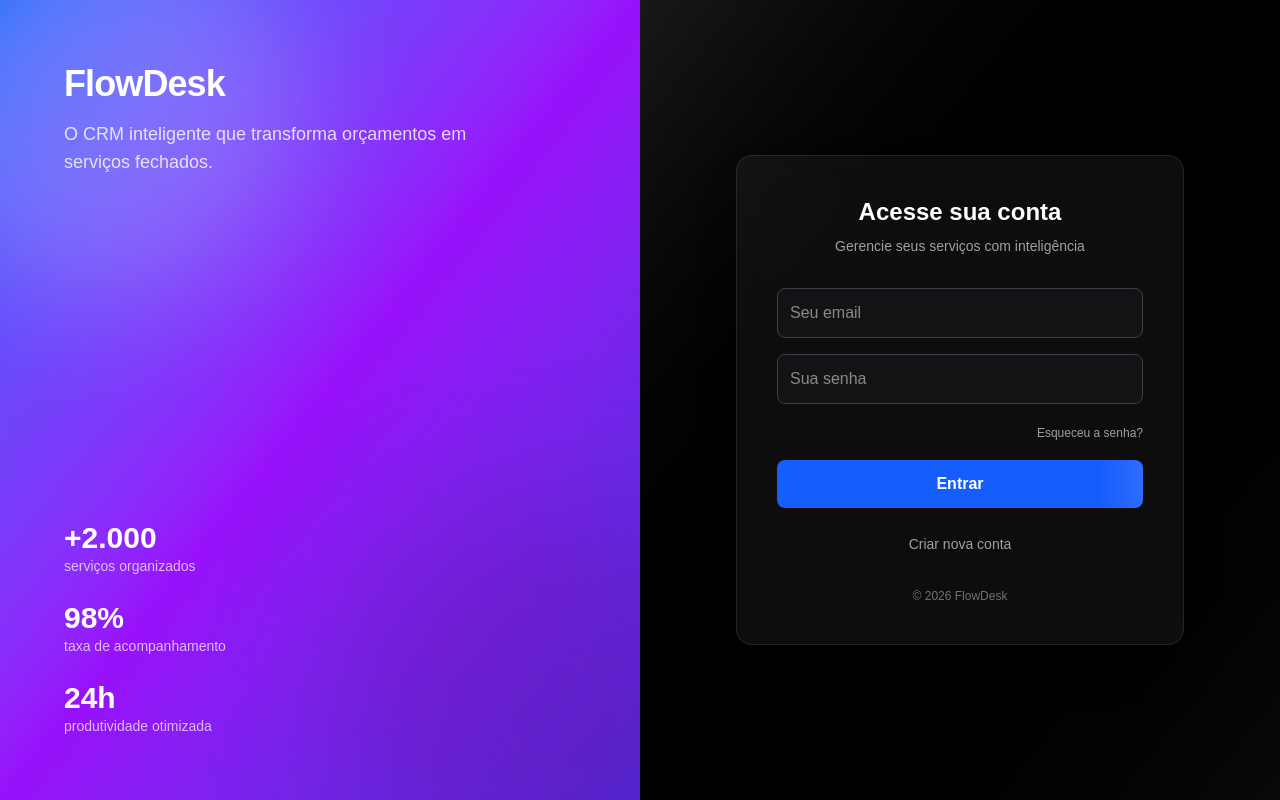
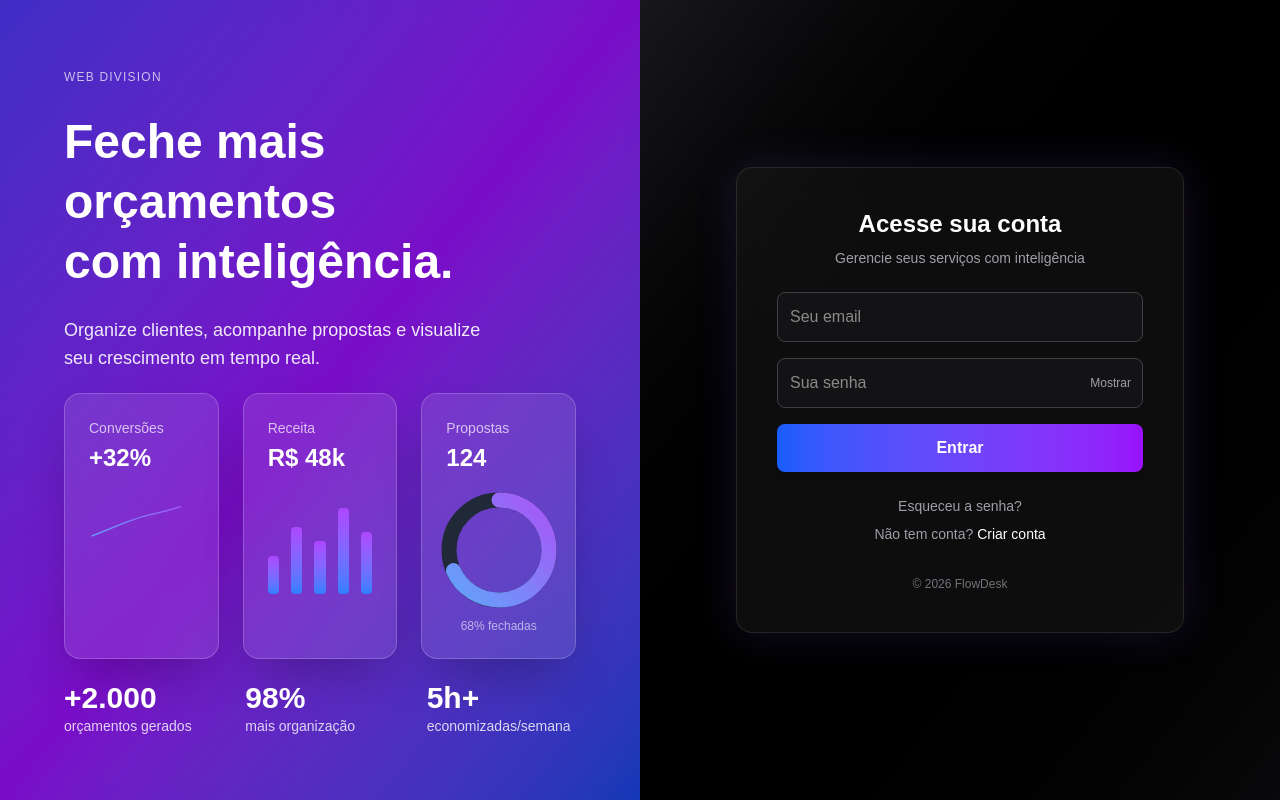
Before and after one commit to gl0926320-blip/flowdesk, a Next.js app: page /login in a window 1280 px wide. Built offline with nearby package versions, Linux system fonts and the light colour scheme; no server answers.

Commit message:
commit area de login e gráficos

```diff
--- a/app/login/page.tsx
+++ b/app/login/page.tsx
@@ -1,6 +1,6 @@
 "use client";
 
-import { useState } from "react";
+import { useState, useMemo } from "react";
 import { createClient } from "@/lib/supabase-browser";
 import { useRouter } from "next/navigation";
 import { motion } from "framer-motion";
@@ -9,17 +9,43 @@ export default function Login() {
   const router = useRouter();
   const supabase = createClient();
 
+  const [mode, setMode] = useState<"login" | "register" | "reset">("login");
+
   const [email, setEmail] = useState("");
   const [password, setPassword] = useState("");
+  const [confirmPassword, setConfirmPassword] = useState("");
+
+  const [showPassword, setShowPassword] = useState(false);
+  const [showConfirm, setShowConfirm] = useState(false);
+
   const [loading, setLoading] = useState(false);
   const [errorMsg, setErrorMsg] = useState<string | null>(null);
   const [successMsg, setSuccessMsg] = useState<string | null>(null);
 
+  const passwordStrength = useMemo(() => {
+    let score = 0;
+    if (password.length >= 6) score++;
+    if (/[A-Z]/.test(password)) score++;
+    if (/[0-9]/.test(password)) score++;
+    if (/[^A-Za-z0-9]/.test(password)) score++;
+    return score;
+  }, [password]);
+
+  const strengthLabel = ["Muito fraca", "Fraca", "Boa", "Forte", "Muito forte"];
+
+  function resetMessages() {
+    setErrorMsg(null);
+    setSuccessMsg(null);
+  }
+
+  function changeMode(newMode: typeof mode) {
+    resetMessages();
+    setMode(newMode);
+  }
+
   async function handleLogin(e: any) {
     e.preventDefault();
-
-  setErrorMsg(null);
-  setSuccessMsg(null);
+    resetMessages();
 
     if (!email || !password) {
       setErrorMsg("Preencha email e senha.");
@@ -43,17 +69,22 @@ const [successMsg, setSuccessMsg] = useState<string | null>(null);
     }
   }
 
-  async function handleRegister() {
-  setErrorMsg(null);
-  setSuccessMsg(null);
+  async function handleRegister(e: any) {
+    e.preventDefault();
+    resetMessages();
 
-  if (!email || !password) {
-    setErrorMsg("Preencha email e senha.");
+    if (!email || !password || !confirmPassword) {
+      setErrorMsg("Preencha todos os campos.");
       return;
     }
 
-  if (password.length < 6) {
-    setErrorMsg("A senha precisa ter no mínimo 6 caracteres.");
+    if (password !== confirmPassword) {
+      setErrorMsg("As senhas não coincidem.");
+      return;
+    }
+
+    if (passwordStrength < 2) {
+      setErrorMsg("Use uma senha mais forte.");
       return;
     }
 
@@ -72,163 +103,309 @@ const [successMsg, setSuccessMsg] = useState<string | null>(null);
     if (error) {
       setErrorMsg(error.message);
     } else {
-    setSuccessMsg(
-      "Conta criada com sucesso! Verifique seu email para confirmar."
-    );
-    setEmail("");
-    setPassword("");
+      setSuccessMsg("Conta criada! Verifique seu email.");
+      setTimeout(() => changeMode("login"), 2000);
     }
   }
 
-  async function handleResetPassword() {
-  setErrorMsg(null);
-  setSuccessMsg(null);
+  async function handleReset(e: any) {
+    e.preventDefault();
+    resetMessages();
 
     if (!email) {
-    setErrorMsg("Digite seu email para redefinir a senha.");
+      setErrorMsg("Digite seu email.");
       return;
     }
+
+    setLoading(true);
 
     const { error } = await supabase.auth.resetPasswordForEmail(email, {
       redirectTo: `${window.location.origin}/update-password`,
     });
 
+    setLoading(false);
+
     if (error) {
-    setErrorMsg("Erro ao enviar email de recuperação.");
+      setErrorMsg("Erro ao enviar email.");
     } else {
-    setSuccessMsg("Email de recuperação enviado! Verifique sua caixa de entrada.");
+      setSuccessMsg("Email de recuperação enviado!");
     }
   }
 
   return (
-    <div className="min-h-screen flex bg-black text-white overflow-hidden">
+    <div className="min-h-screen flex bg-black text-white">
 
       {/* LADO ESQUERDO */}
-      <div className="hidden lg:flex w-1/2 relative bg-gradient-to-br from-blue-600 via-purple-600 to-indigo-700 p-16 flex-col justify-between">
+      <div className="hidden lg:flex w-1/2 relative overflow-hidden bg-gradient-to-br from-indigo-600 via-purple-600 to-blue-700 p-16 flex-col justify-between">
 
+        <div className="absolute inset-0 bg-black/20 backdrop-blur-sm" />
+
+        <div className="relative z-10">
+          <span className="text-xs tracking-widest text-white/70 uppercase">
+            Web Division
+          </span>
+
+          <h1 className="text-5xl font-bold mt-6 leading-tight">
+            Feche mais orçamentos <br /> com inteligência.
+          </h1>
+
+          <p className="mt-6 text-white/90 text-lg max-w-md">
+            Organize clientes, acompanhe propostas e visualize seu crescimento em tempo real.
+          </p>
+        </div>
+
+        {/* CARDS COM GRÁFICOS DIFERENTES */}
+<div className="relative z-10 grid grid-cols-1 md:grid-cols-3 gap-6">
+
+  {/* CARD 1 - LINHA */}
   <motion.div
-          initial={{ opacity: 0, y: -40 }}
-          animate={{ opacity: 1, y: 0 }}
-          transition={{ duration: 0.8 }}
+    initial={{ y: 40, opacity: 0 }}
+    animate={{ y: 0, opacity: 1 }}
+    transition={{ delay: 0.1 }}
+    className="bg-white/10 backdrop-blur-xl p-6 rounded-2xl border border-white/20 shadow-2xl"
   >
-          <h1 className="text-4xl font-bold tracking-tight">
-            FlowDesk
-          </h1>
-          <p className="mt-4 text-lg text-white/80 max-w-md">
-            O CRM inteligente que transforma orçamentos em serviços fechados.
+    <p className="text-white/70 text-sm">Conversões</p>
+    <p className="text-2xl font-bold mt-1">+32%</p>
+
+    <svg viewBox="0 0 320 160" className="mt-4">
+      <defs>
+        <linearGradient id="lineGradient" x1="0" y1="0" x2="1" y2="0">
+          <stop offset="0%" stopColor="#60a5fa" />
+          <stop offset="100%" stopColor="#a855f7" />
+        </linearGradient>
+      </defs>
+
+      <motion.path
+        d="M10 140 Q 60 120 110 100 T 210 70 T 310 40"
+        fill="transparent"
+        stroke="url(#lineGradient)"
+        strokeWidth="4"
+        strokeLinecap="round"
+        initial={{ pathLength: 0 }}
+        animate={{ pathLength: 1 }}
+        transition={{ duration: 2, repeat: Infinity }}
+      />
+    </svg>
+  </motion.div>
+
+  {/* CARD 2 - BARRAS */}
+  <motion.div
+    initial={{ y: 40, opacity: 0 }}
+    animate={{ y: 0, opacity: 1 }}
+    transition={{ delay: 0.2 }}
+    className="bg-white/10 backdrop-blur-xl p-6 rounded-2xl border border-white/20 shadow-2xl"
+  >
+    <p className="text-white/70 text-sm">Receita</p>
+    <p className="text-2xl font-bold mt-1">R$ 48k</p>
+
+    <div className="flex items-end gap-3 h-24 mt-6">
+      {[40, 70, 55, 90, 65].map((h, i) => (
+        <motion.div
+          key={i}
+          className="flex-1 bg-gradient-to-t from-blue-500 to-purple-500 rounded"
+          initial={{ height: 0 }}
+          animate={{ height: `${h}%` }}
+          transition={{ duration: 0.8, delay: i * 0.1 }}
+        />
+      ))}
+    </div>
+  </motion.div>
+
+  {/* CARD 3 - PIZZA */}
+  <motion.div
+    initial={{ y: 40, opacity: 0 }}
+    animate={{ y: 0, opacity: 1 }}
+    transition={{ delay: 0.3 }}
+    className="bg-white/10 backdrop-blur-xl p-6 rounded-2xl border border-white/20 shadow-2xl flex flex-col items-center"
+  >
+    <p className="text-white/70 text-sm self-start">Propostas</p>
+    <p className="text-2xl font-bold mt-1 self-start">124</p>
+
+    <svg width="120" height="120" viewBox="0 0 120 120" className="mt-4">
+      <circle
+        cx="60"
+        cy="60"
+        r="50"
+        stroke="#1f2937"
+        strokeWidth="15"
+        fill="transparent"
+      />
+
+      <motion.circle
+        cx="60"
+        cy="60"
+        r="50"
+        stroke="url(#pieGradient)"
+        strokeWidth="15"
+        fill="transparent"
+        strokeDasharray="314"
+        strokeDashoffset="100"
+        strokeLinecap="round"
+        initial={{ strokeDashoffset: 314 }}
+        animate={{ strokeDashoffset: 100 }}
+        transition={{ duration: 1.5 }}
+        transform="rotate(-90 60 60)"
+      />
+
+      <defs>
+        <linearGradient id="pieGradient" x1="0" y1="0" x2="1" y2="1">
+          <stop offset="0%" stopColor="#60a5fa" />
+          <stop offset="100%" stopColor="#a855f7" />
+        </linearGradient>
+      </defs>
+    </svg>
+
+    <p className="text-xs text-white/60 mt-2">
+      68% fechadas
     </p>
   </motion.div>
 
-        <motion.div
-          initial={{ opacity: 0 }}
-          animate={{ opacity: 1 }}
-          transition={{ delay: 0.5 }}
-          className="space-y-6"
-        >
+</div>
+
+        <div className="relative z-10 grid grid-cols-3 gap-8">
           <div>
             <p className="text-3xl font-bold">+2.000</p>
-            <p className="text-white/70 text-sm">
-              serviços organizados
-            </p>
+            <p className="text-white/80 text-sm">orçamentos gerados</p>
+          </div>
+          <div>
+            <p className="text-3xl font-bold">98%</p>
+            <p className="text-white/80 text-sm">mais organização</p>
+          </div>
+          <div>
+            <p className="text-3xl font-bold">5h+</p>
+            <p className="text-white/80 text-sm">economizadas/semana</p>
+          </div>
+        </div>
       </div>
 
-          <div>
-            <p className="text-3xl font-bold">98%</p>
-            <p className="text-white/70 text-sm">
-              taxa de acompanhamento
-            </p>
-          </div>
+      {/* LADO DIREITO (INALTERADO NA LÓGICA) */}
+      <div className="flex flex-1 items-center justify-center bg-gradient-to-br from-zinc-900 via-black to-zinc-950 p-6">
 
-          <div>
-            <p className="text-3xl font-bold">24h</p>
-            <p className="text-white/70 text-sm">
-              produtividade otimizada
-            </p>
-          </div>
-        </motion.div>
-
-        <div className="absolute w-[400px] h-[400px] bg-white/20 blur-3xl rounded-full top-[-100px] left-[-100px]" />
-        <div className="absolute w-[400px] h-[400px] bg-purple-800/40 blur-3xl rounded-full bottom-[-100px] right-[-100px]" />
-      </div>
-
-      {/* LADO DIREITO */}
-      <div className="flex flex-1 items-center justify-center bg-gradient-to-br from-zinc-900 via-black to-zinc-950 p-6 relative">
+        <div className="relative w-full max-w-md">
 
           <motion.div
-          initial={{ opacity: 0, y: 30 }}
-          animate={{ opacity: 1, y: 0 }}
-          transition={{ duration: 0.7 }}
-          className="backdrop-blur-xl bg-white/5 border border-white/10 shadow-2xl rounded-2xl p-10 w-full max-w-md"
+            key={mode}
+            initial={{ y: 40, opacity: 0 }}
+            animate={{ y: 0, opacity: 1 }}
+            transition={{ duration: 0.4 }}
+            className="backdrop-blur-2xl bg-white/5 border border-white/10 shadow-[0_0_40px_rgba(139,92,246,0.15)] rounded-2xl p-10"
           >
-          <div className="mb-8 text-center">
-            <h2 className="text-2xl font-bold">
-              Acesse sua conta
+            <h2 className="text-2xl font-bold text-center mb-2">
+              {mode === "login" && "Acesse sua conta"}
+              {mode === "register" && "Criar nova conta"}
+              {mode === "reset" && "Recuperar senha"}
             </h2>
-            <p className="text-zinc-400 text-sm mt-2">
-              Gerencie seus serviços com inteligência
+
+            <p className="text-center text-zinc-400 text-sm mb-6">
+              {mode === "login" && "Gerencie seus serviços com inteligência"}
+              {mode === "register" && "Comece gratuitamente. Sem cartão de crédito."}
+              {mode === "reset" && "Enviaremos um link para redefinir sua senha"}
             </p>
-          </div>
 
-          <div className="space-y-4">
             {errorMsg && (
-  <div className="bg-red-500/10 border border-red-500 text-red-400 text-sm p-3 rounded-lg">
+              <div className="bg-red-500/10 border border-red-500 text-red-400 text-sm p-3 rounded-lg mb-4">
                 {errorMsg}
               </div>
             )}
 
             {successMsg && (
-  <div className="bg-green-500/10 border border-green-500 text-green-400 text-sm p-3 rounded-lg">
+              <div className="bg-green-500/10 border border-green-500 text-green-400 text-sm p-3 rounded-lg mb-4">
                 {successMsg}
               </div>
             )}
+
+            <form
+              onSubmit={
+                mode === "login"
+                  ? handleLogin
+                  : mode === "register"
+                  ? handleRegister
+                  : handleReset
+              }
+              className="space-y-4"
+            >
               <input
                 type="email"
                 placeholder="Seu email"
                 value={email}
-              className="w-full bg-zinc-900/60 border border-zinc-700 p-3 rounded-lg focus:outline-none focus:ring-2 focus:ring-blue-500 transition"
                 onChange={(e) => setEmail(e.target.value)}
+                className="w-full bg-zinc-900/60 border border-zinc-700 p-3 rounded-lg focus:ring-2 focus:ring-purple-500 focus:border-purple-500 outline-none transition"
               />
 
-            <input
-              type="password"
-              placeholder="Sua senha"
-              value={password}
-              className="w-full bg-zinc-900/60 border border-zinc-700 p-3 rounded-lg focus:outline-none focus:ring-2 focus:ring-blue-500 transition"
-              onChange={(e) => setPassword(e.target.value)}
+              {mode !== "reset" && (
+                <>
+                  <PasswordField
+                    password={password}
+                    setPassword={setPassword}
+                    show={showPassword}
+                    setShow={setShowPassword}
                   />
 
-            <div className="text-right">
+                  {mode === "register" && (
+                    <>
+                      <div className="h-2 bg-zinc-800 rounded overflow-hidden">
+                        <div
+                          className="h-full bg-gradient-to-r from-blue-500 to-purple-500 transition-all"
+                          style={{ width: `${passwordStrength * 25}%` }}
+                        />
+                      </div>
+                      <p className="text-xs text-zinc-400">
+                        {strengthLabel[passwordStrength]}
+                      </p>
+
+                      <PasswordField
+                        password={confirmPassword}
+                        setPassword={setConfirmPassword}
+                        show={showConfirm}
+                        setShow={setShowConfirm}
+                        placeholder="Confirmar senha"
+                      />
+                    </>
+                  )}
+                </>
+              )}
+
               <button
-                type="button"
-                onClick={handleResetPassword}
-                className="text-xs text-zinc-400 hover:text-white transition"
+                type="submit"
+                disabled={loading}
+                className="w-full bg-gradient-to-r from-blue-600 to-purple-600 hover:scale-[1.02] active:scale-[0.98] transition-all p-3 rounded-lg font-semibold shadow-lg"
               >
+                {loading
+                  ? "Processando..."
+                  : mode === "login"
+                  ? "Entrar"
+                  : mode === "register"
+                  ? "Criar conta"
+                  : "Enviar email"}
+              </button>
+            </form>
+
+            <div className="mt-6 text-center text-sm text-zinc-400 space-y-2">
+              {mode === "login" && (
+                <>
+                  <button onClick={() => changeMode("reset")} className="hover:underline">
                     Esqueceu a senha?
                   </button>
-            </div>
-
-            <button
-              type="button"
-              onClick={handleLogin}
-              disabled={loading}
-              className="relative w-full overflow-hidden bg-blue-600 hover:bg-blue-700 transition p-3 rounded-lg font-semibold"
-            >
-              <span className="relative z-10">
-                {loading ? "Entrando..." : "Entrar"}
-              </span>
-
-              <span className="absolute inset-0 bg-gradient-to-r from-transparent via-white/40 to-transparent translate-x-[-100%] animate-[shine_2s_infinite]" />
+                  <div>
+                    Não tem conta?{" "}
+                    <button onClick={() => changeMode("register")} className="text-white hover:underline">
+                      Criar conta
                     </button>
                   </div>
+                </>
+              )}
 
-          <div className="mt-6 text-center">
-            <button
-              onClick={handleRegister}
-              disabled={loading}
-              className="text-sm text-zinc-400 hover:text-white transition"
-            >
-              Criar nova conta
+              {mode === "register" && (
+                <button onClick={() => changeMode("login")} className="hover:underline">
+                  Já tem conta? Entrar
                 </button>
+              )}
+
+              {mode === "reset" && (
+                <button onClick={() => changeMode("login")} className="hover:underline">
+                  Voltar para login
+                </button>
+              )}
             </div>
 
             <div className="mt-8 text-center text-xs text-zinc-500">
@@ -236,14 +413,34 @@ const [successMsg, setSuccessMsg] = useState<string | null>(null);
             </div>
           </motion.div>
         </div>
-
-      <style jsx>{`
-        @keyframes shine {
-          0% { transform: translateX(-100%); }
-          100% { transform: translateX(200%); }
-        }
-      `}</style>
-
+      </div>
     </div>
   );
 }
+
+function PasswordField({
+  password,
+  setPassword,
+  show,
+  setShow,
+  placeholder = "Sua senha",
+}: any) {
+  return (
+    <div className="relative">
+      <input
+        type={show ? "text" : "password"}
+        placeholder={placeholder}
+        value={password}
+        onChange={(e) => setPassword(e.target.value)}
+        className="w-full bg-zinc-900/60 border border-zinc-700 p-3 rounded-lg focus:ring-2 focus:ring-purple-500 focus:border-purple-500 outline-none transition pr-12"
+      />
+      <button
+        type="button"
+        onClick={() => setShow(!show)}
+        className="absolute right-3 top-1/2 -translate-y-1/2 text-xs text-zinc-400"
+      >
+        {show ? "Ocultar" : "Mostrar"}
+      </button>
+    </div>
+  );
+}
```
Lines whose indentation alone changed are shown as unchanged.
